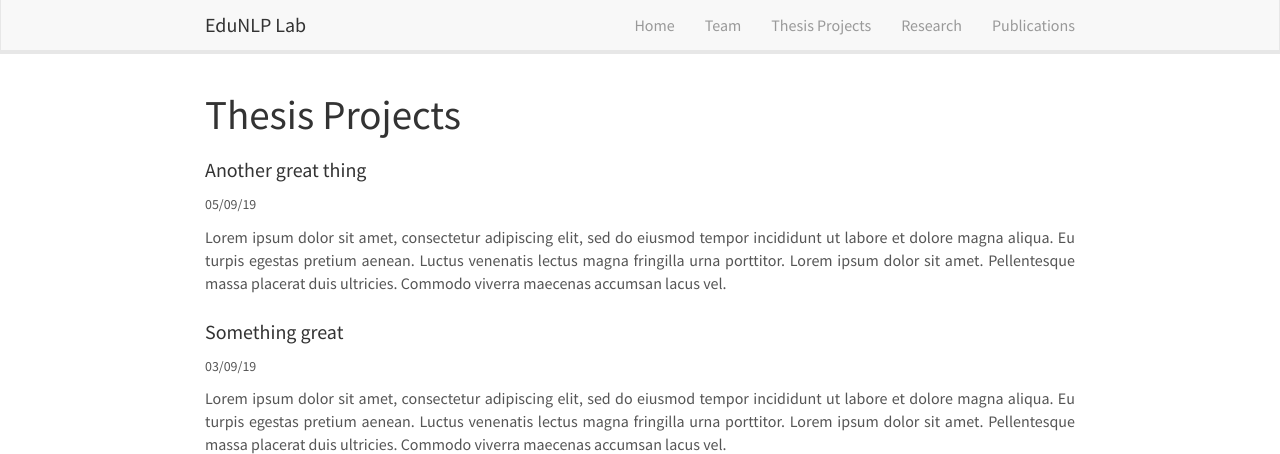
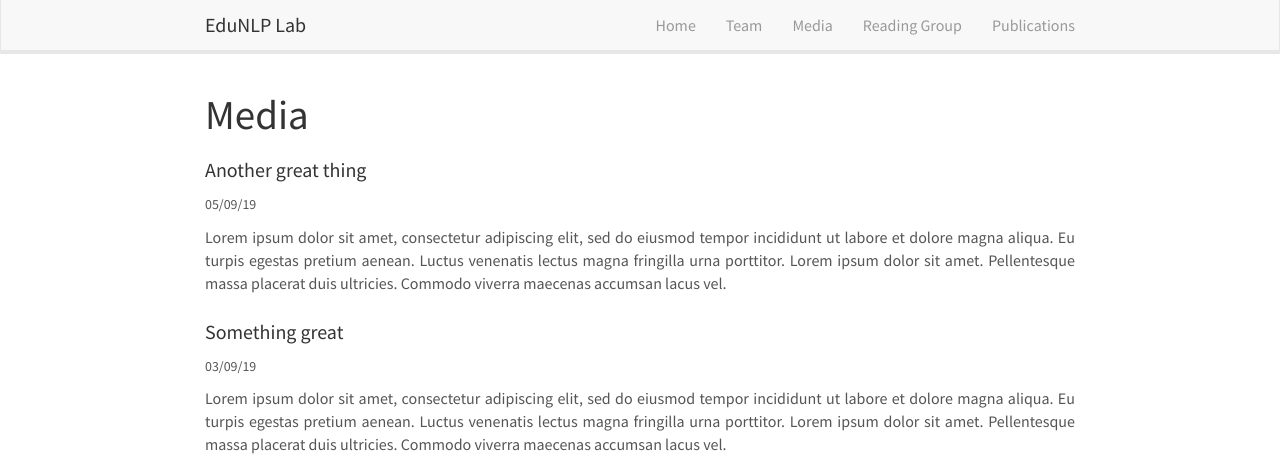
Before and after one commit to NaumanNaeem/EduNLP, a Jekyll site: the page built from _pages/news.html, in a window 1280 px wide, cut to the strip 0-454 px from the top of the page. Built offline with Jekyll 4.4.1, drawn with Linux system fonts in a browser that asks for light colours; nearby versions of some CDN libraries.

Commit message:
fix reading group, Media names

```diff
--- a/_includes/header.html
+++ b/_includes/header.html
@@ -15,8 +15,8 @@
 			<ul class="nav navbar-nav navbar-right">
 				<li><a href="{{ site.url }}{{ site.baseurl }}/">Home</a></li>
 				<li><a href="{{ site.url }}{{ site.baseurl }}/team">Team</a></li>
-				<li><a href="{{ site.url }}{{ site.baseurl }}/thesis">Thesis Projects</a></li>
-				<li><a href="{{ site.url }}{{ site.baseurl }}/research">Research</a></li>
+				<li><a href="{{ site.url }}{{ site.baseurl }}/thesis">Media</a></li>
+				<li><a href="{{ site.url }}{{ site.baseurl }}/research">Reading Group</a></li>
 				<li><a href="{{ site.url }}{{ site.baseurl }}/publications">Publications</a></li>
 			</ul>
 		</div>
--- a/_pages/news.html
+++ b/_pages/news.html
@@ -1,5 +1,5 @@
 ---
-title: "Thesis Projects"
+title: "Media"
 layout: default
 excerpt: "RT2 Lab at Institut Curie"
 sitemap: false
```
Also changed, not shown: _pages/research.md (+1 -1 lines).
